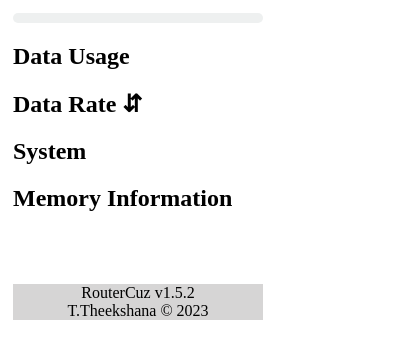
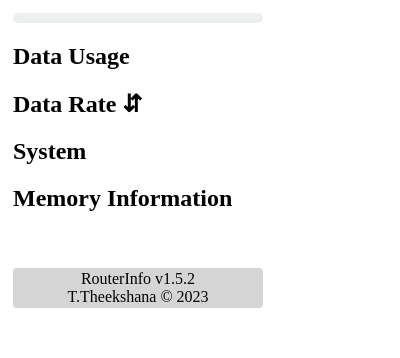
Before and after one commit to ttheek/RouterInfo, a browser extension: page popup.html in a window 400 px wide. Drawn offline with Linux system fonts and the light colour scheme; no server answers.

Commit message:
Auto update version info.

```diff
--- a/popup.css
+++ b/popup.css
@@ -1,5 +1,18 @@
+html {
+    padding: 0;
+}
+
 body {
+    width: 250px;
+    padding: 5px;
     font-family: JetBrains mono;
+}
+
+footer {
+    background-color: rgba(168, 166, 166, 0.473);
+    text-align: center;
+    padding: 2px;
+    border-radius: 4px;
 }
 
 .progress-bar {
--- a/popup.html
+++ b/popup.html
@@ -4,20 +4,6 @@
 
 <head>
     <title>Router Info</title>
-    <style>
-        html {
-            padding: 0;
-        }
-
-        body {
-            width: 250px;
-            padding: 5px;
-        }
-
-        footer {
-            background-color: rgba(168, 166, 166, 0.473);
-        }
-    </style>
     <link rel="stylesheet" href="popup.css">
     <script src="scripts/popup.js"></script>
 </head>
@@ -37,9 +23,7 @@
     <br>
     <br>
     <footer>
-        <center>
-            <p class="cop">RouterCuz v1.5.2<br>T.Theekshana &copy; 2023</p>
-        </center>
+        <div id="copy"></div>
     </footer>
 </body>
 
--- a/scripts/popup.js
+++ b/scripts/popup.js
@@ -170,11 +170,28 @@ function updateMemoryStatus() {
         });
 }
 
+function updateVersion() {
+    //copyright.innerHTML = `T.Theekshana  2023`
+    fetch("./manifest.json")
+        .then(response => response.json())
+        .then(versionData => {
+            var copyright = document.getElementById("copy");
+            if (copyright) {
+                copyright.innerHTML = `${versionData.name} v${versionData.version}<br>
+                                        T.Theekshana &copy; 2023`
+            }
+        })
+        .catch(error => {
+            console.error("Error fetching version info:", error);
+        });
+}
+
 
 
 // Update the system status initially
 updateSystemStatus();
 updateMemoryStatus();
+updateVersion();
 
 setInterval(() => {
     if (document.documentElement) {
```
Also changed, not shown: 1 other file.
